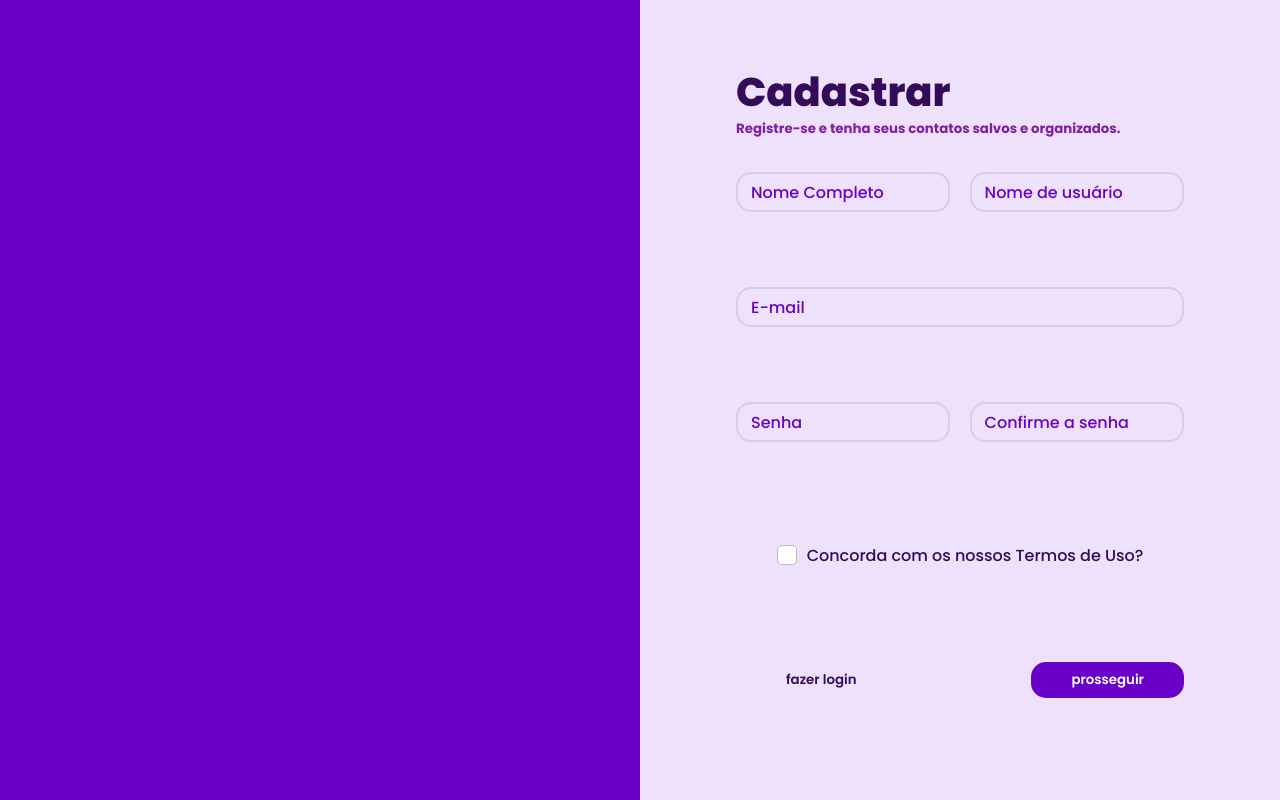
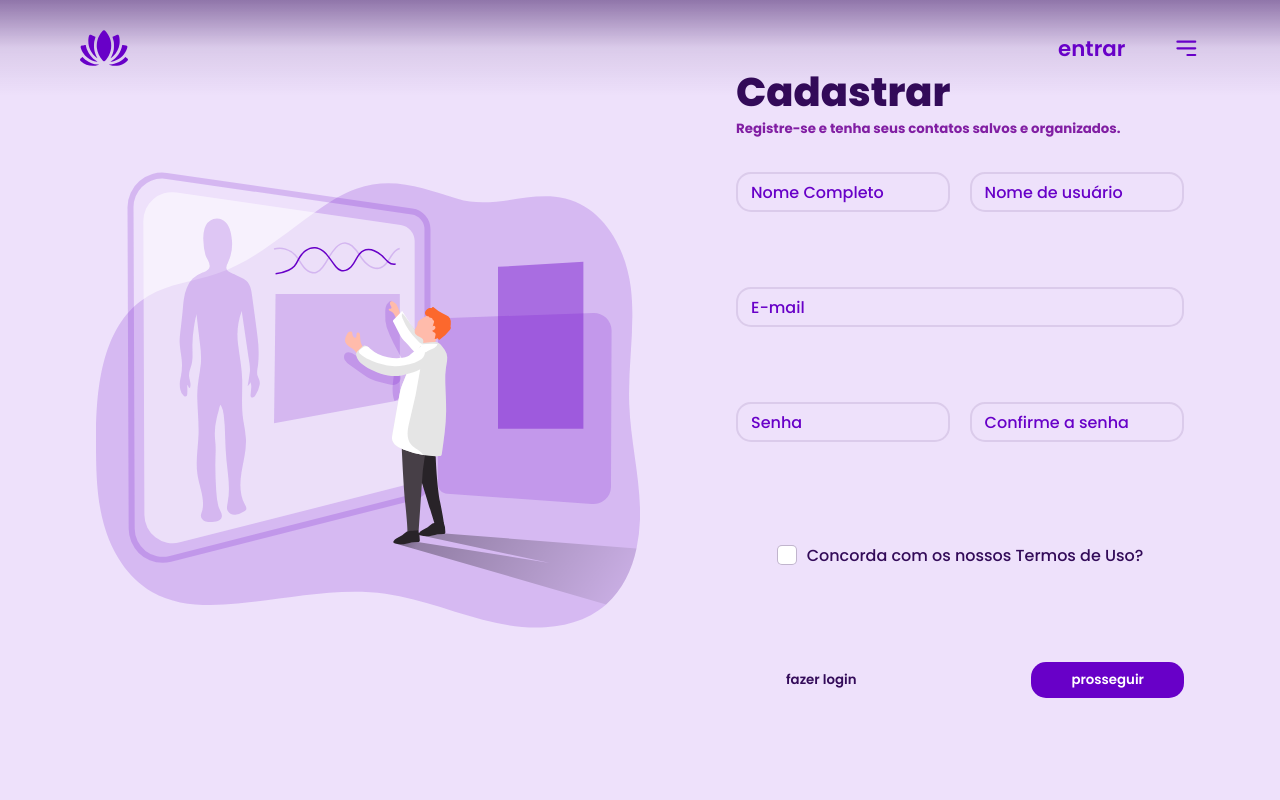
Before and after one commit to rodrigsmor/Phonebook, a React (Create React App) app in the folder front-end/: page /user/signup in a window 1280 px wide. Built offline with nearby package versions, Linux system fonts and the light colour scheme.

Commit message:
Signup interface finish

```diff
--- /dev/null
+++ b/front-end/src/components/register/Header/index.jsx
@@ -0,0 +1,58 @@
+import {
+    ButtonSpan,
+    LoginButton,
+    HeaderContainer,
+} from './styled';
+
+import Logo from '../../Logo';
+import { HiOutlineMenuAlt3 } from 'react-icons/hi';
+
+const Header = ({ where }) => {
+
+    var login, signup;
+
+    switch (where) {
+        case 'login':
+            login = 'notShow';
+            signup = '';
+        break;
+
+        case 'signup':
+            login = '';
+            signup = 'notShow';
+        break;
+
+        default:
+            login = '';
+            signup = '';
+        break;
+    }
+
+    return (
+        <HeaderContainer>
+            <Logo />
+
+            <ButtonSpan>
+                <LoginButton
+                    className={signup}
+                    to={'/user/signup'}
+                >
+                    cadastrar
+                </LoginButton>
+
+                <LoginButton
+                    className={login}
+                    to={'/user/login'}
+                >
+                    entrar
+                </LoginButton>
+
+                <button>
+                    <HiOutlineMenuAlt3 />
+                </button>
+            </ButtonSpan>
+        </HeaderContainer>
+    );
+}
+
+export default Header;
--- /dev/null
+++ b/front-end/src/components/register/Header/styled.js
@@ -0,0 +1,83 @@
+import styled from 'styled-components';
+import { Link } from 'react-router-dom';
+
+export const HeaderContainer = styled.header`
+    top: 0;
+    width: 100%;
+    height: 6rem;
+    display: flex;
+    padding: 0 5rem;
+    position: fixed;
+    align-items: center;
+    justify-content: space-between;
+    background: linear-gradient(to bottom,
+        ${({ theme }) => theme.palette.opacity.dark[50] },
+        ${({ theme }) => theme.palette.opacity.dark[10] },
+        transparent
+    );
+
+    .logo {
+        svg > g {
+            fill: ${({ theme }) => theme.palette.primary.main };
+        }
+
+        h2 {
+            display: none;
+        }
+    }
+`;
+
+export const ButtonSpan = styled.div`
+    gap: 3rem;
+    height: 100%;
+    display: flex;
+    align-items: center;
+
+	button {
+        display: grid;
+        cursor: pointer;
+		font-size: 20pt;
+		line-height: 0px;
+		width: fit-content;
+		height: fit-content;
+		place-items: center;
+        background: transparent;
+        border: 0px solid transparent;
+
+        svg {
+            > * {
+                color: ${({ theme }) => theme.palette.primary.main };
+            }
+        }
+	}
+`;
+
+export const LoginButton = styled(Link)`
+    display: flex;
+    cursor: pointer;
+    font-size: 16pt;
+    font-weight: 600;
+    position: relative;
+    align-items: center;
+    text-decoration: none;
+    flex-direction: column;
+    justify-content: center;
+    color: ${({ theme }) => theme.palette.primary.main };
+
+    ::after {
+        width: 0%;
+        height: 3px;
+        content: '';
+        bottom: -5px;
+        display: block;
+        position: absolute;
+        transition: .5s ease;
+        background: ${({ theme }) => theme.palette.primary.main };
+    }
+
+    :hover {
+        ::after {
+            width: 120%;
+        }
+    }
+`;
--- /dev/null
+++ b/front-end/src/components/register/Illustration/index.jsx
@@ -0,0 +1,18 @@
+import {
+    IllustrationContainer
+} from './styled';
+
+import Image from '../../../images/signup_image.svg'
+
+const Illustration = () => {
+    return (
+        <IllustrationContainer>
+            <img
+                src={Image}
+                alt={'Ilustração'}
+            />
+        </ IllustrationContainer>
+    );
+}
+
+export default Illustration;
--- /dev/null
+++ b/front-end/src/components/register/Illustration/styled.js
@@ -0,0 +1,15 @@
+import styled from "styled-components";
+
+export const IllustrationContainer = styled.section`
+    padding: 15% 0 15% 15%;
+    display: flex;
+    grid-row: 1/2;
+    grid-column: 1/2;
+    align-items: center;
+    justify-content: center;
+
+    img {
+        width: 100%;
+        height: 100%;
+    }
+`;
--- a/front-end/src/components/register/RegisterForm/styled.js
+++ b/front-end/src/components/register/RegisterForm/styled.js
@@ -1,10 +1,10 @@
 import styled from 'styled-components';
 
 export const RegisterSection = styled.section`
-    padding: 4.5rem 6rem;
     display: grid;
     grid-row: 1/2;
     grid-column: 2/3;
+    padding: 4.5rem 6rem;
     background: transparent;
     grid-template-columns: 100%;
     grid-template-rows: 35pt 40pt auto;
--- a/front-end/src/pages/Signup/index.jsx
+++ b/front-end/src/pages/Signup/index.jsx
@@ -3,13 +3,16 @@ import {
     MainComponent
 } from '../../styles/RegisterStyled';
 
+import Header from '../../components/register/Header'
 import RegisterForm from '../../components/register/RegisterForm';
+import Illustration from '../../components/register/Illustration';
 
 const Signup = () => {
     return (
         <PageContainer>
+            <Header where={'signup'} />
             <MainComponent>
-                <div className={'illustration'}> </div>
+                <Illustration />
                 <RegisterForm
                     type={'Cadastrar'}
                     text={'Registre-se e tenha seus contatos salvos e organizados.'}
--- a/front-end/src/styles/RegisterStyled.js
+++ b/front-end/src/styles/RegisterStyled.js
@@ -13,10 +13,4 @@ export const MainComponent = styled.main`
     display: grid;
     grid-template-rows: repeat(1, 100vh);
     grid-template-columns: repeat(2, 1fr);
-
-    .illustration {
-        grid-row: 1/2;
-        grid-column: 1/2;
-        background: ${({ theme }) => theme.palette.primary.main };
-    }
 `;
```
Also changed, not shown: front-end/src/components/register/SignupForm/index.jsx (line endings or trailing spaces), front-end/src/images/signup_image.svg (added).
